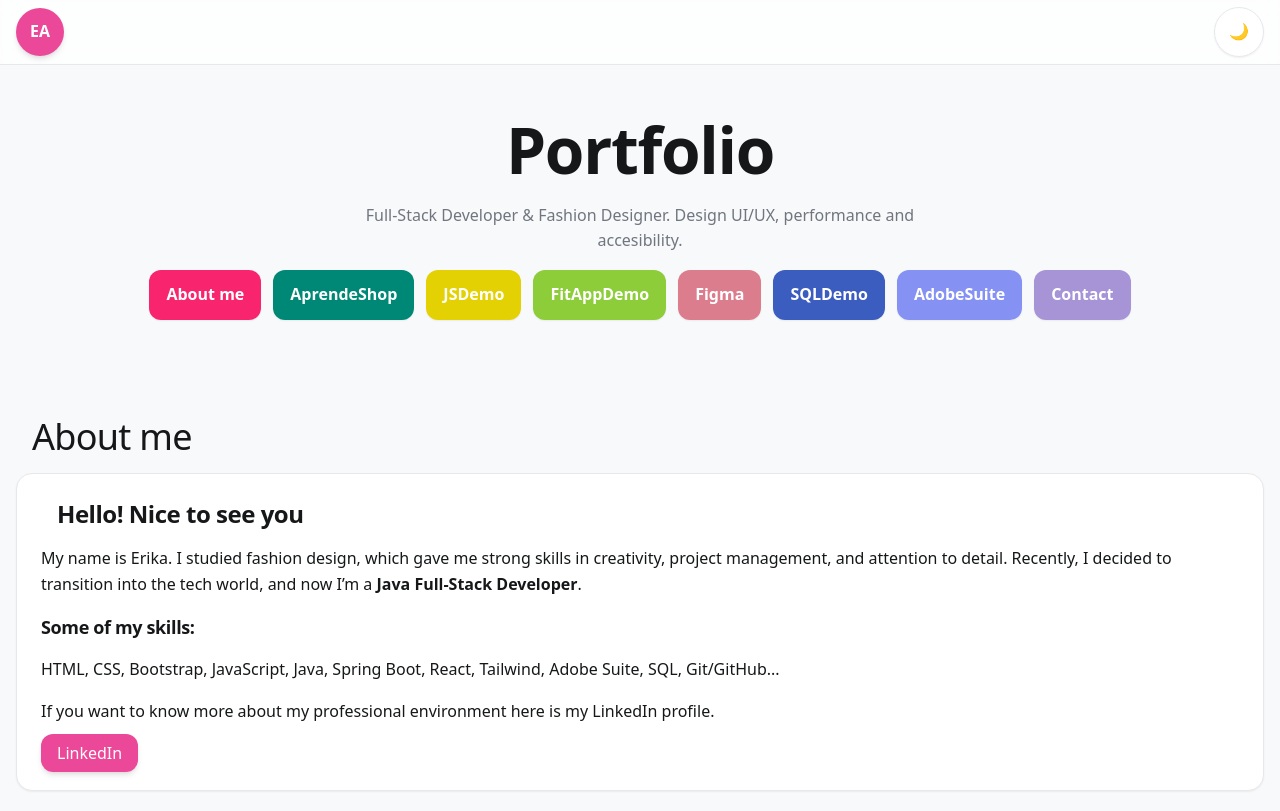
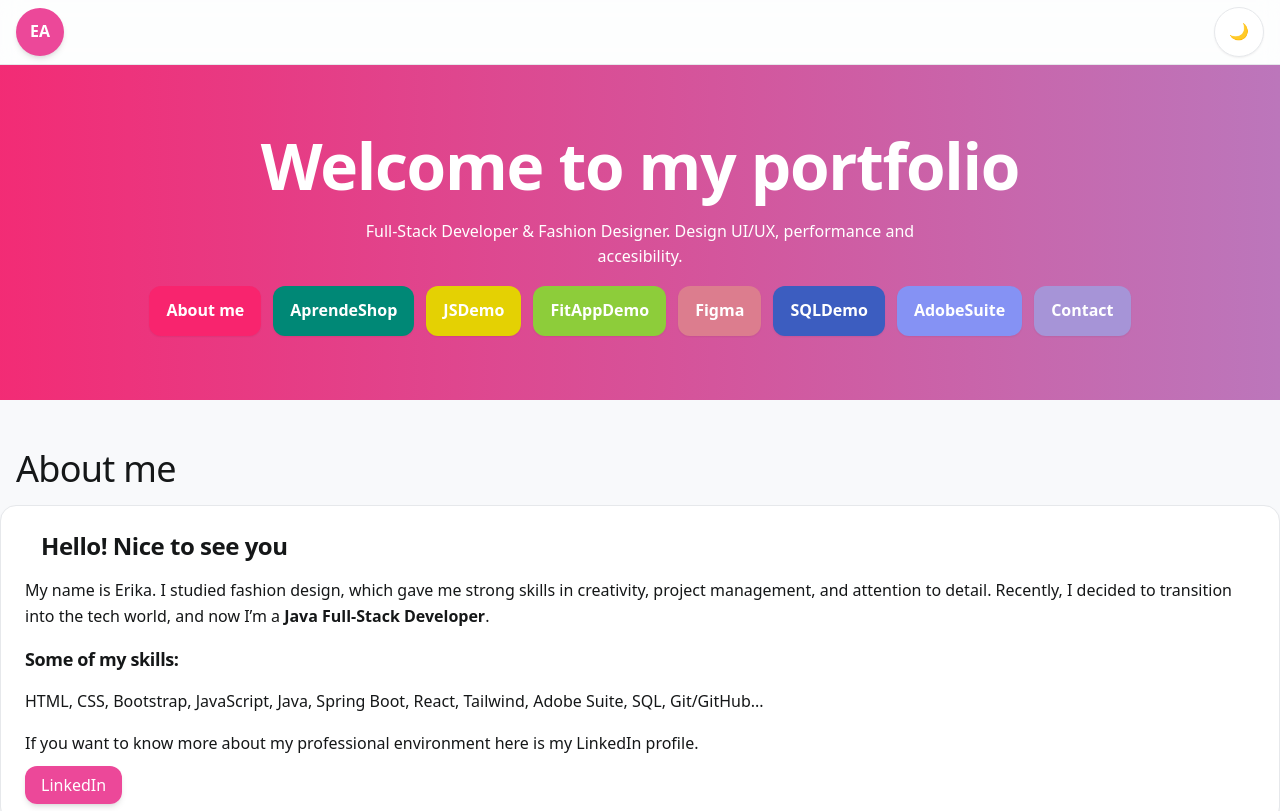
Before and after one commit to Erikaahide/FrontendPortfolio, a React (Vite) app: page / in a window 1280 px wide. Shown: the top 811 px of the page. Built offline with nearby package versions, Linux system fonts and the light colour scheme.

Commit message:
enhance welcome

```diff
--- a/src/App.jsx
+++ b/src/App.jsx
@@ -65,8 +65,9 @@ function Navbar() {
 // --- Section: Hero Home -----------------------------------------------------
 function HeroHome() {
   return (
-    <section id="home" className="hero container">
-      <h1 className="hero-title">Portfolio</h1>
+    <section id="home" className="hero dynamic-bg" style={{ padding: "4rem 0", color: "white", width: "100vw" }}>
+      <div className="container" style={{ maxWidth: "100%" }}>
+        <h1 className="hero-title">Welcome to my portfolio</h1>
         <p className="hero-sub">
           Full‑Stack Developer & Fashion Designer. Design UI/UX, performance and accesibility.
         </p>
@@ -79,6 +80,7 @@ function HeroHome() {
           <a href="#SQL" className="btn btn-accent6">SQLDemo</a>
           <a href="#adobe" className="btn btn-accent4">AdobeSuite</a>
           <a href="#contact" className="btn btn-accent">Contact</a>
+        </div>
       </div>
     </section>
   );
@@ -99,7 +101,7 @@ export default function App() {
   return (
     <div>
       <Navbar />
-      <main className="container">
+      <main>
         <HeroHome />
         <Section id="about" title="About me">
           <div className="stack">
--- a/src/index.css
+++ b/src/index.css
@@ -53,7 +53,9 @@ padding: 0 var(--space-4); }
   padding: var(--space-6);
   transition: transform .15s ease, box-shadow .15s ease, background-color .2s ease;
 }
-.card:hover { transform: translateY(-2px); box-shadow: var(--shadow-md); }
+.card:hover {
+  transform: scale(1.02);
+  box-shadow: var(--shadow-md); }
 
 /* Botones */
 .btn {
@@ -72,13 +74,16 @@ padding: 0 var(--space-4); }
   transition: background-color .15s ease, transform .08s ease, box-shadow .15s ease;
   box-shadow: var(--shadow-sm);
 }
-.btn:hover { transform: translateY(-1px); }
-.btn:active { transform: translateY(0); }
+.btn:hover {
+  transform: translateY(-3px);
+  box-shadow: var(--shadow-md);
+}
 
 .btn-primary {
   background: var(--primary);
   border-color: transparent;
   color: white;
+  transition: background-color 0.3s ease, transform 0.2s ease;
 }
 .btn-ghost {
   background: transparent;
@@ -162,7 +167,7 @@ padding: 0 var(--space-4); }
 :focus-visible {
   outline: 0;
   /* fallback simple: anillo suave usando la variable --ring como borde */
-  box-shadow: 0 0 0 3px rgba(69, 83, 255, 0.45);
+  box-shadow: 0 0 0 4px var(--ring);
 }
 
 /* Navbar */
@@ -186,7 +191,7 @@ padding: 0 var(--space-4); }
   text-align: center;
 }
 .hero-title { font-size: var(--font-size-xl); font-weight: 800; }
-.hero-sub  { color: var(--muted); max-width: 60ch; margin: var(--space-4) auto; }
+.hero-sub  { color: var(--surface); max-width: 60ch; margin: var(--space-4) auto; }
 
 /* Utilidades */
 .center { text-align: center; }
@@ -195,3 +200,45 @@ padding: 0 var(--space-4); }
   position: absolute; width: 1px; height: 1px; padding: 0; margin: -1px; overflow: hidden;
   clip: rect(0,0,0,0); white-space: nowrap; border: 0;
 }
+
+/* Animaciones */
+@keyframes fadeIn {
+  from {
+    opacity: 0;
+    transform: translateY(20px);
+  }
+  to {
+    opacity: 1;
+    transform: translateY(0);
+  }
+}
+
+.hero-title {
+  font-size: var(--font-size-xl);
+  font-weight: 800;
+  animation: fadeIn 1s ease-in-out;
+}
+
+.section {
+  opacity: 0;
+  animation: fadeIn 1s ease-in-out forwards;
+}
+
+/* Gradiente animado */
+.dynamic-bg {
+  background: linear-gradient(90deg, var(--primary), var(--accent), var(--accent3));
+  background-size: 300% 300%;
+  animation: gradientShift 6s ease infinite;
+}
+
+@keyframes gradientShift {
+  0% {
+    background-position: 0% 50%;
+  }
+  50% {
+    background-position: 100% 50%;
+  }
+  100% {
+    background-position: 0% 50%;
+  }
+}
```
Lines whose indentation alone changed are shown as unchanged.
